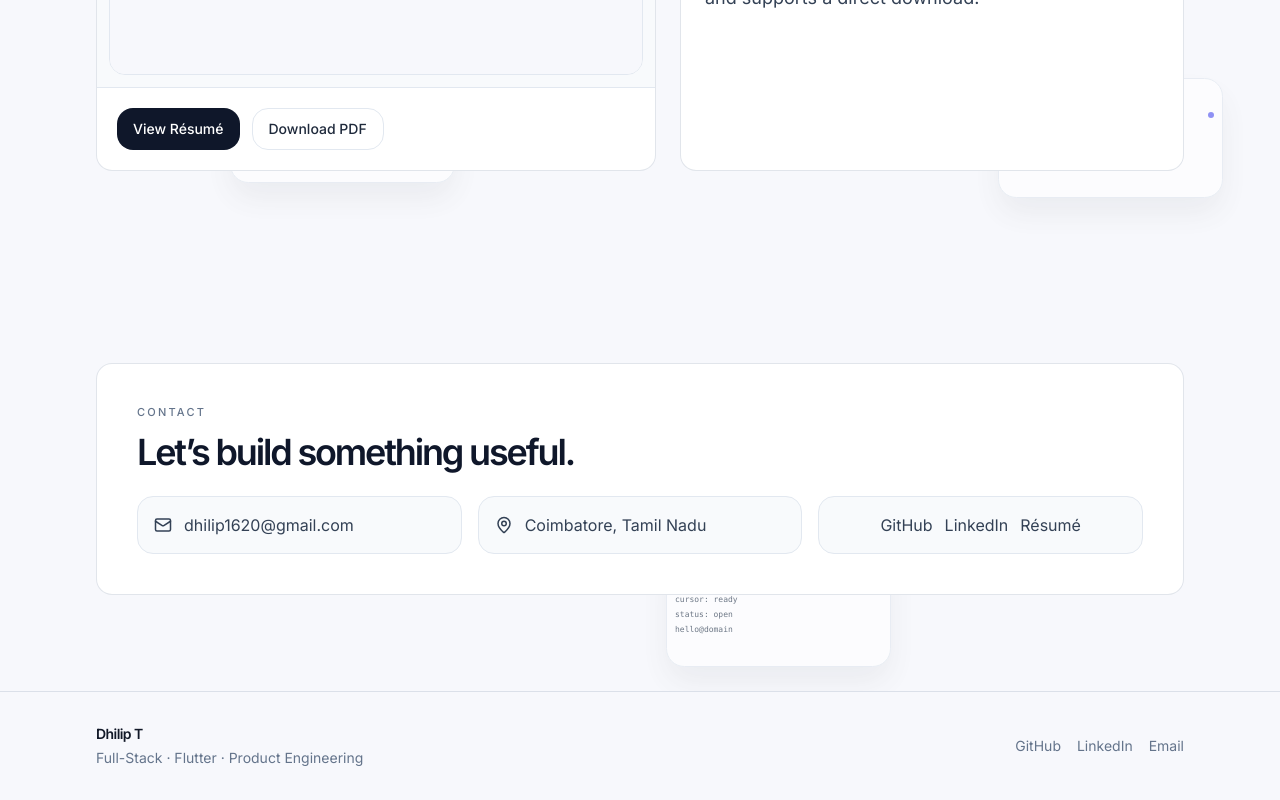
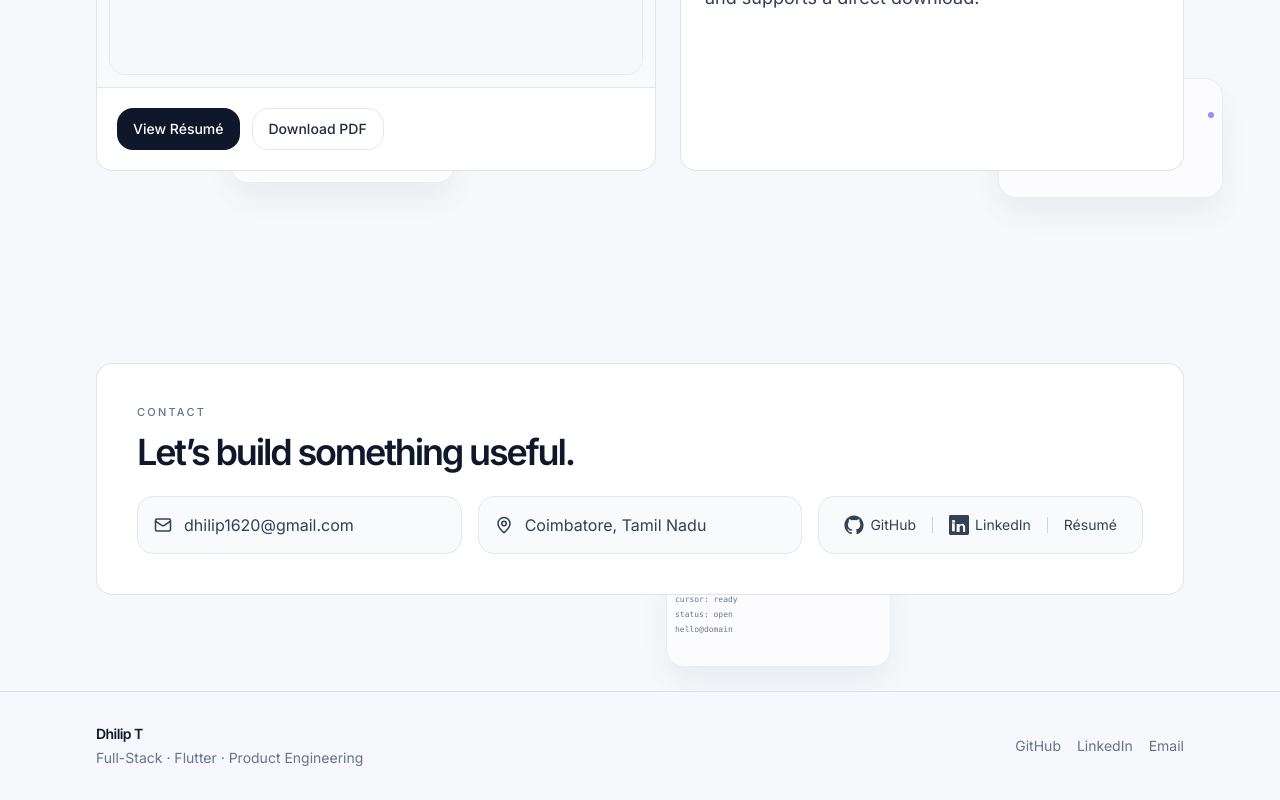
Before and after one commit to DHILIP201/PORTFOLIO, a Next.js app: page / in a window 1280 px wide. Shown: the part 8948-9748 px from the top of the page. Built offline with nearby package versions, Linux system fonts and the light colour scheme.

Commit message:
Use branded GitHub and LinkedIn icons

```diff
--- a/components/contact-section.tsx
+++ b/components/contact-section.tsx
@@ -2,6 +2,22 @@ import { Mail, MapPin } from 'lucide-react';
 import { siteConfig } from '@/content/site';
 import { DeveloperAmbientLayer } from '@/components/developer-ambient';
 import { ambientSections } from '@/content/ambient';
+
+function GitHubIcon() {
+  return (
+    <svg viewBox="0 0 24 24" className="h-5 w-5 fill-current" aria-hidden="true">
+      <path d="M12 .5C5.65.5.5 5.65.5 12.08c0 5.14 3.34 9.48 7.97 11.02.58.11.79-.25.79-.56v-2.05c-3.25.71-3.93-1.56-3.93-1.56-.53-1.35-1.3-1.71-1.3-1.71-1.06-.73.08-.72.08-.72 1.18.08 1.8 1.22 1.8 1.22 1.04 1.78 2.73 1.27 3.4.97.1-.76.41-1.27.74-1.56-2.59-.29-5.31-1.3-5.31-5.77 0-1.27.45-2.31 1.2-3.12-.12-.29-.52-1.46.11-3.04 0 0 .98-.31 3.2 1.19a11.1 11.1 0 0 1 5.84 0c2.22-1.5 3.2-1.19 3.2-1.19.63 1.58.23 2.75.11 3.04.75.81 1.2 1.85 1.2 3.12 0 4.48-2.73 5.47-5.33 5.76.42.37.8 1.09.8 2.2v3.26c0 .31.2.68.8.56A12.08 12.08 0 0 0 23.5 12.08C23.5 5.65 18.35.5 12 .5Z" />
+    </svg>
+  );
+}
+
+function LinkedInIcon() {
+  return (
+    <svg viewBox="0 0 24 24" className="h-5 w-5 fill-current" aria-hidden="true">
+      <path d="M20.447 20.452h-3.554v-5.569c0-1.328-.475-2.236-1.986-2.236-1.081 0-1.722.731-2.004 1.439-.103.25-.129.599-.129.948v5.418h-3.554s.05-8.736 0-9.646h3.554v1.364c.429-.66 1.191-1.599 2.905-1.599 2.121 0 3.71 1.386 3.71 4.365v5.516zM5.337 9.433c-1.144 0-1.915-.758-1.915-1.704 0-.951.768-1.704 1.959-1.704 1.188 0 1.914.753 1.939 1.704 0 .946-.751 1.704-1.983 1.704zm1.581 10.019H3.656V9.807h3.262v9.645zM22.225 0H1.771C.792 0 0 .774 0 1.729v20.542C0 23.227.792 24 1.771 24h20.451C23.2 24 24 23.227 24 22.271V1.729C24 .774 23.2 0 22.225 0z" />
+    </svg>
+  );
+}
 
 export function ContactSection() {
   return (
@@ -23,10 +39,18 @@ export function ContactSection() {
               <MapPin size={18} />
               <span>{siteConfig.location}</span>
             </div>
-            <div className="flex items-center justify-center gap-3 rounded-xl border border-slate-200 bg-slate-50 p-4 text-slate-700">
-              <a href={siteConfig.github} target="_blank" rel="noreferrer" className="transition hover:text-slate-900">GitHub</a>
-              <a href={siteConfig.linkedin} target="_blank" rel="noreferrer" className="transition hover:text-slate-900">LinkedIn</a>
-              <a href={siteConfig.resumeUrl} className="transition hover:text-slate-900">Résumé</a>
+            <div className="flex items-center justify-center gap-4 rounded-xl border border-slate-200 bg-slate-50 p-4 text-slate-700">
+              <a href={siteConfig.github} target="_blank" rel="noreferrer" aria-label="GitHub" className="flex items-center gap-1.5 transition hover:text-slate-900">
+                <GitHubIcon />
+                <span className="text-sm">GitHub</span>
+              </a>
+              <div className="h-4 w-px bg-slate-300" />
+              <a href={siteConfig.linkedin} target="_blank" rel="noreferrer" aria-label="LinkedIn" className="flex items-center gap-1.5 transition hover:text-slate-900">
+                <LinkedInIcon />
+                <span className="text-sm">LinkedIn</span>
+              </a>
+              <div className="h-4 w-px bg-slate-300" />
+              <a href={siteConfig.resumeUrl} aria-label="Résumé" className="text-sm transition hover:text-slate-900">Résumé</a>
             </div>
           </div>
         </div>
--- a/components/developer-ambient.tsx
+++ b/components/developer-ambient.tsx
@@ -25,12 +25,12 @@ function getDisplayText(label: string) {
   const cleaned = label.trim();
 
   if (cleaned === 'Node.js') return 'Node';
-  if (cleaned === 'LinkedIn') return 'in';
   if (cleaned === 'LeetCode') return 'LC';
   if (cleaned === 'ChatGPT') return 'ChatGPT';
   if (cleaned === 'Gemini') return 'Gemini';
   if (cleaned === 'Claude') return 'Claude';
   if (cleaned === 'GitHub') return 'GitHub';
+  if (cleaned === 'LinkedIn') return 'in';
   if (cleaned === 'Vercel') return 'Vercel';
   if (cleaned === 'Render') return 'Render';
   if (cleaned === 'Netlify') return 'Netlify';
@@ -79,6 +79,12 @@ function renderBrandLogo(label: string) {
           <ellipse cx="12" cy="12" rx="8.2" ry="3.8" stroke="currentColor" strokeWidth="1.7" />
           <ellipse cx="12" cy="12" rx="8.2" ry="3.8" stroke="currentColor" strokeWidth="1.7" transform="rotate(60 12 12)" />
           <ellipse cx="12" cy="12" rx="8.2" ry="3.8" stroke="currentColor" strokeWidth="1.7" transform="rotate(-60 12 12)" />
+        </svg>
+      );
+    case 'LinkedIn':
+      return (
+        <svg viewBox="0 0 24 24" aria-hidden="true" className="h-[18px] w-[18px] fill-current text-white sm:h-[20px] sm:w-[20px]">
+          <path d="M20.447 20.452h-3.554v-5.569c0-1.328-.475-2.236-1.986-2.236-1.081 0-1.722.731-2.004 1.439-.103.25-.129.599-.129.948v5.418h-3.554s.05-8.736 0-9.646h3.554v1.364c.429-.66 1.191-1.599 2.905-1.599 2.121 0 3.71 1.386 3.71 4.365v5.516zM5.337 9.433c-1.144 0-1.915-.758-1.915-1.704 0-.951.768-1.704 1.959-1.704 1.188 0 1.914.753 1.939 1.704 0 .946-.751 1.704-1.983 1.704zm1.581 10.019H3.656V9.807h3.262v9.645zM22.225 0H1.771C.792 0 0 .774 0 1.729v20.542C0 23.227.792 24 1.771 24h20.451C23.2 24 24 23.227 24 22.271V1.729C24 .774 23.2 0 22.225 0z" />
         </svg>
       );
     default:
@@ -133,6 +139,8 @@ function getFloatAnimation(type?: AmbientItem['float']) {
       return 'ambientFloatFlutter';
     case 'node':
       return 'ambientFloatNode';
+    case 'linkedin':
+      return 'ambientFloatLinkedIn';
     default:
       return undefined;
   }
@@ -268,6 +276,11 @@ export function DeveloperAmbientLayer({ items, className = '', floating = false
           50% { transform: translate(-50%, -50%) translate3d(0, -10px, 0) rotate(0.8deg); }
           100% { transform: translate(-50%, -50%) translate3d(0, 12px, 0) rotate(-0.8deg); }
         }
+        @keyframes ambientFloatLinkedIn {
+          0% { transform: translate(-50%, -50%) translate3d(0, 0, 0) rotate(0deg); }
+          50% { transform: translate(-50%, -50%) translate3d(0, -8px, 0) rotate(0.6deg); }
+          100% { transform: translate(-50%, -50%) translate3d(0, 10px, 0) rotate(-0.6deg); }
+        }
         @media (prefers-reduced-motion: reduce) {
           [data-ambient-float='true'] {
             animation: none !important;
--- a/content/ambient.ts
+++ b/content/ambient.ts
@@ -26,7 +26,8 @@ export type AmbientItem = {
     | 'claude'
     | 'react'
     | 'flutter'
-    | 'node';
+    | 'node'
+    | 'linkedin';
 };
 
 export const ambientSections = {
@@ -91,8 +92,8 @@ export const ambientSections = {
     { label: 'API', x: '78%', y: '74%', size: 150, opacity: 0.7, kind: 'panel', lines: ['doc // review', 'status: clear', 'updated'], tone: 'accent' },
   ],
   contact: [
-    { label: 'GitHub', x: '18%', y: '34%', size: 42, opacity: 0.64, kind: 'logo', tone: 'brand' },
-    { label: 'code', x: '80%', y: '34%', size: 52, opacity: 0.7, kind: 'glyph', tone: 'accent' },
+    { label: 'GitHub', x: '18%', y: '34%', size: 42, opacity: 0.64, kind: 'logo', tone: 'brand', float: 'github' },
+    { label: 'LinkedIn', x: '80%', y: '34%', size: 42, opacity: 0.64, kind: 'logo', tone: 'brand', float: 'linkedin' },
     { label: 'terminal', x: '52%', y: '66%', size: 150, opacity: 0.7, kind: 'panel', lines: ['cursor: ready', 'status: open', 'hello@domain'], tone: 'neutral' },
   ],
 } as const;
```
